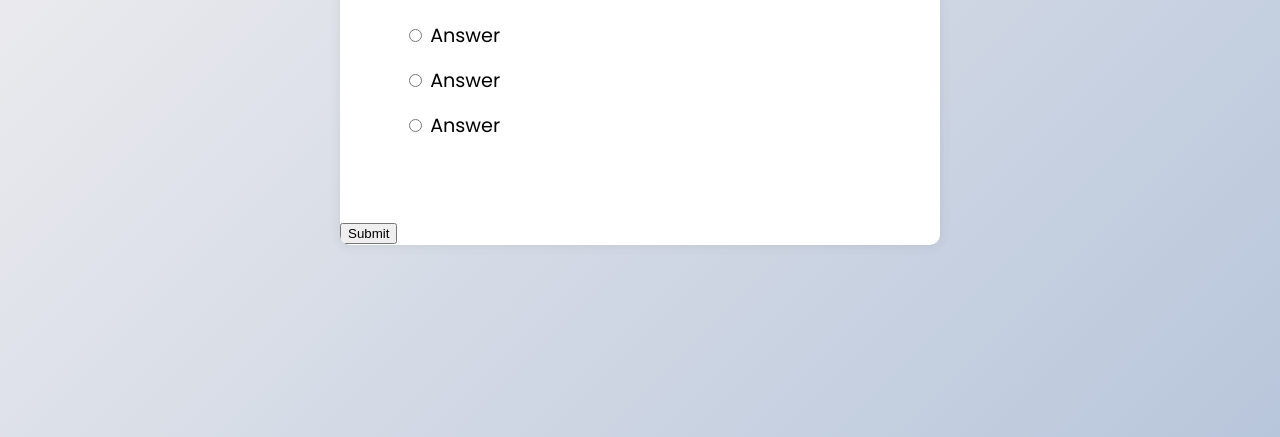
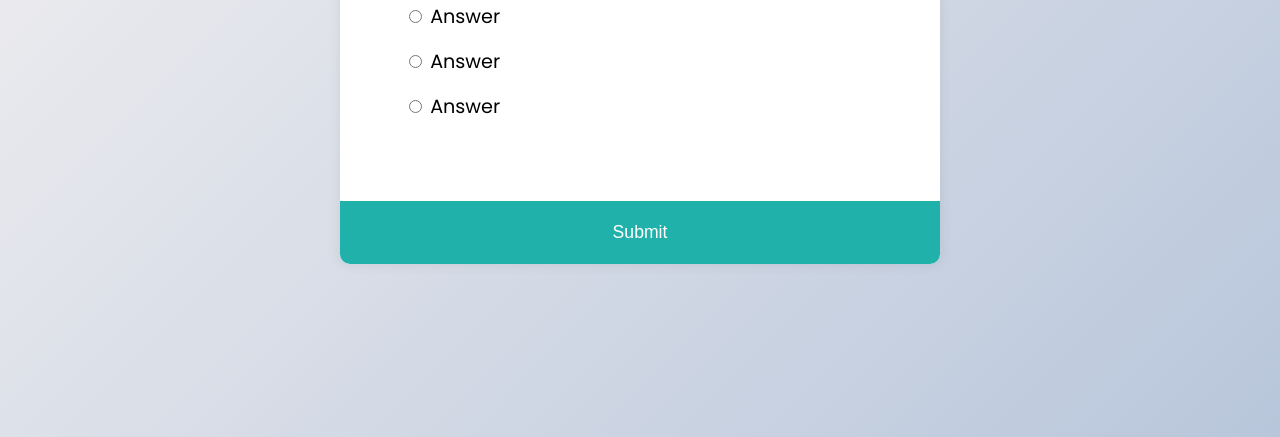
Before and after one commit to Ramas-21/Quiz-app-js, a plain HTML site: page index.html in a window 1280 px wide. Shown: the part 363-800 px from the top of the page. Drawn offline with Linux system fonts and the light colour scheme.

Commit message:
button (css)

```diff
--- a/style.css
+++ b/style.css
@@ -40,3 +40,13 @@ ul li{
 ul li label{
     cursor: pointer;
 }
+button{
+    background-color: lightseagreen;
+    color: #fff;
+    border: none;
+    display: block;
+    width: 100%;
+    cursor: pointer;
+    font-size: 1.1rem;
+    padding: 1.3rem;
+}
```
